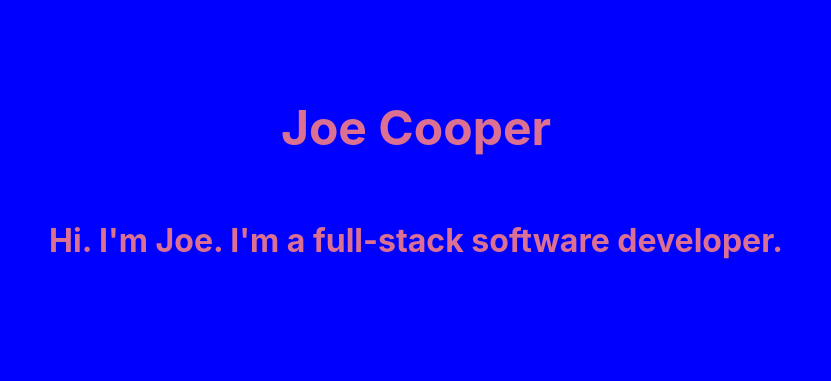
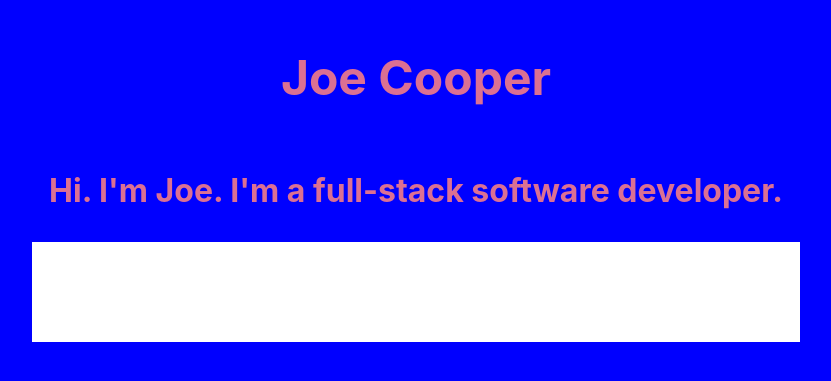
Before and after one commit to joecooper1/pf, a React (Create React App) app: page / in a window 1280 px wide. Shown: the part 221-602 px from the top of the page, without its empty margins (224-1055 px from the left). Built offline with nearby package versions, Linux system fonts and the light colour scheme.

Commit message:
changed height and width of nav

```diff
--- a/src/styles/Bio.js
+++ b/src/styles/Bio.js
@@ -1,4 +1,4 @@
-import styled from 'styled-components'
+import styled from "styled-components";
 
 export const Title = styled.h1`
   font-size: 1.5em;
@@ -17,8 +17,17 @@ export const View = styled.header`
   flex-direction: column;
 `;
 
+//Contacts bar. Dimensions is passed through. Variables depend on dimensions width.
 export const Contacts = styled.nav`
   display: flex;
-  flex-direction: row;
+  flex-direction: ${(props) => {
+    return props.dimensions.width > 1024 ? "row" : "column";
+  }};
   background-color: white;
+  width: ${(props) => {
+    return props.dimensions.width > 1024
+      ? `${props.dimensions.width * 0.6}px`
+      : `${props.dimensions.width}px`;
+  }};
+  height: 100px;
 `;
```
